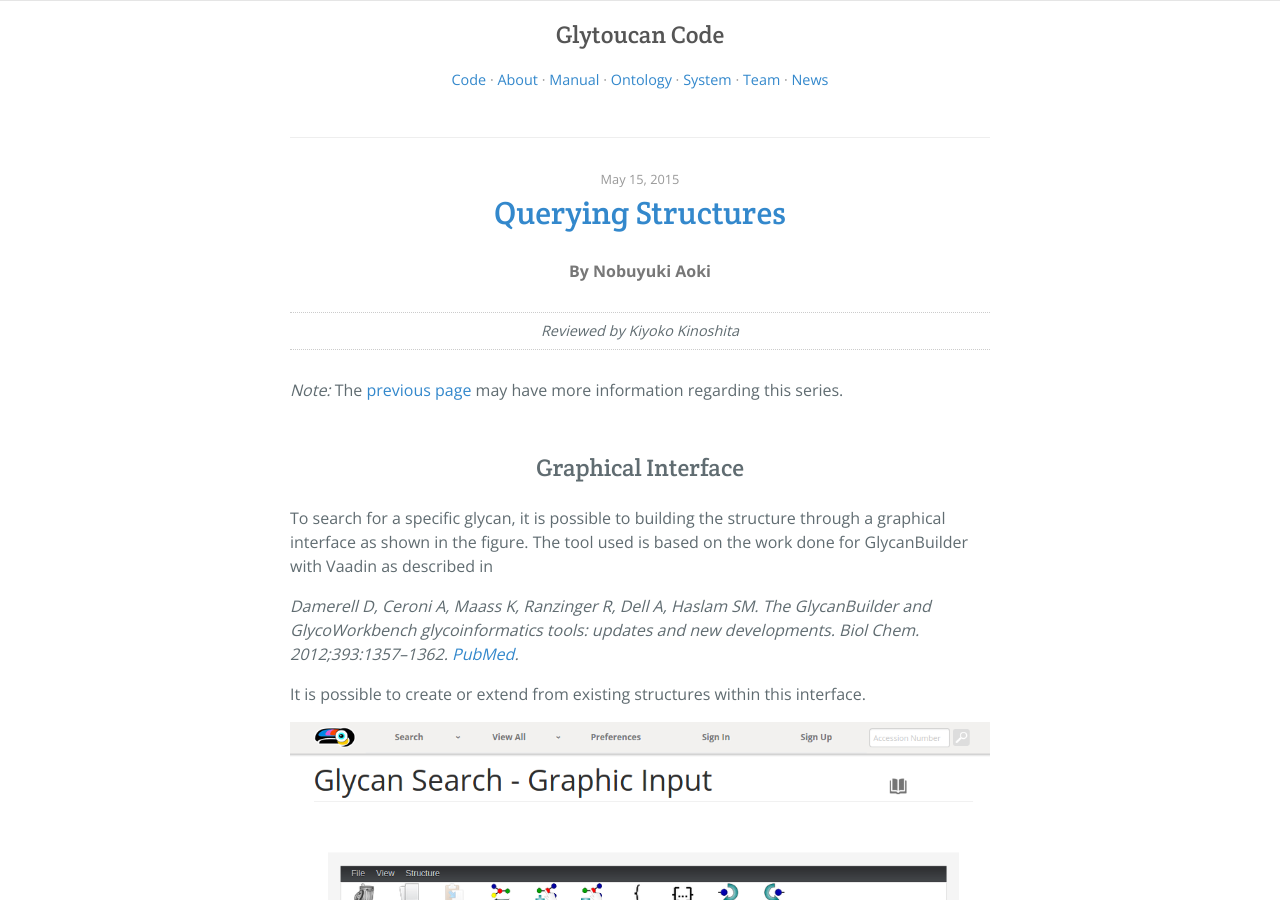
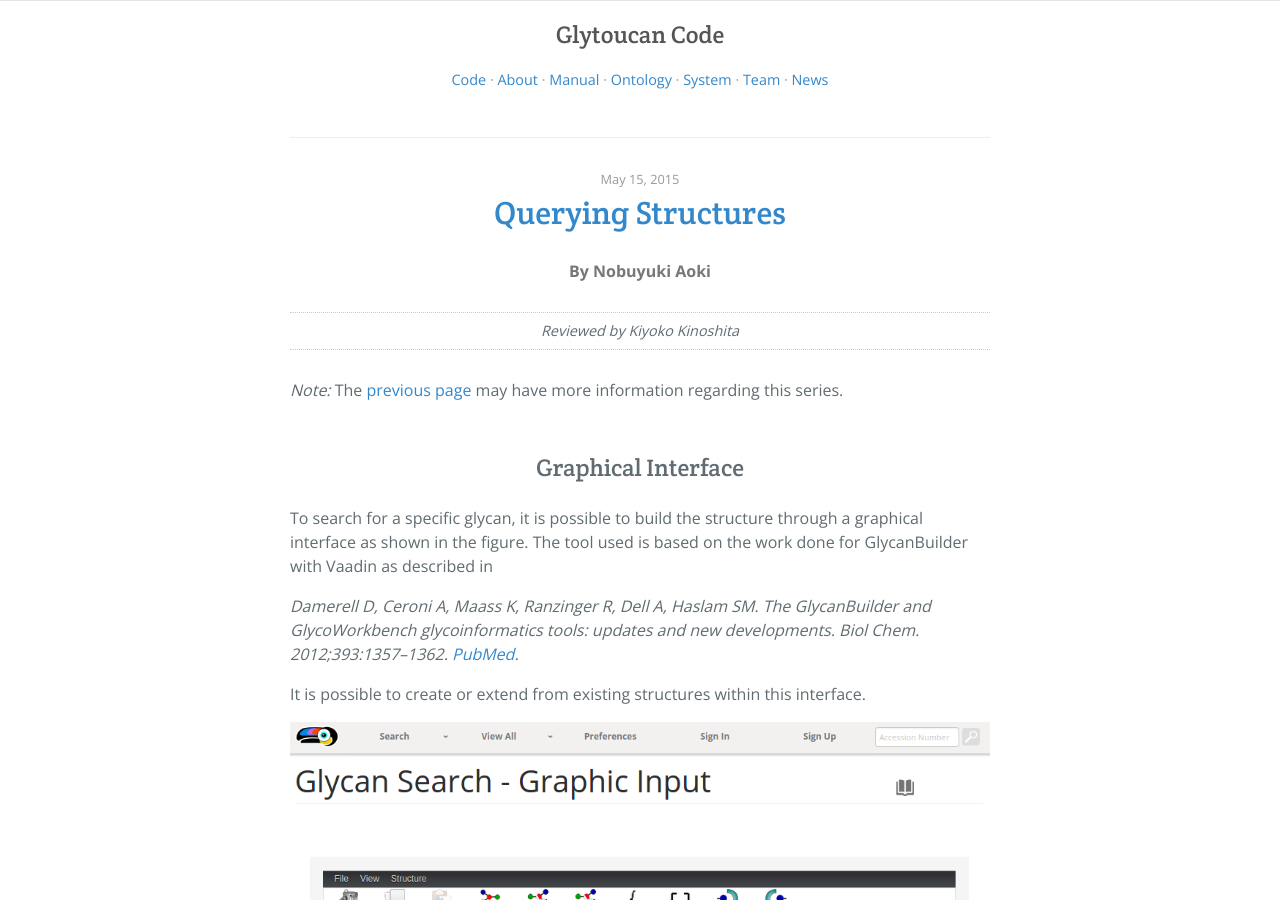
Before and after one commit to glytoucan/glytoucan, a Jekyll site: the page built from manual/search-graphical.md, in a window 1280 px wide and 900 px high. Built offline with Jekyll 4.4.1, drawn with Linux system fonts in a browser that asks for light colours; nearby versions of some CDN libraries; Markdown is read by kramdown in place of the engine named in the settings.

Commit message:
fix wording on graphical

```diff
--- a/manual/search-graphical.md
+++ b/manual/search-graphical.md
@@ -14,7 +14,7 @@
 Graphical Interface
 ------------
 
-To search for a specific glycan, it is possible to building the structure through a graphical interface as shown in the figure.  The tool used is based on the work done for GlycanBuilder with Vaadin as described in
+To search for a specific glycan, it is possible to build the structure through a graphical interface as shown in the figure.  The tool used is based on the work done for GlycanBuilder with Vaadin as described in
 
 <cite>
  Damerell D, Ceroni A, Maass K, Ranzinger R, Dell A, Haslam SM. The GlycanBuilder and GlycoWorkbench glycoinformatics tools: updates and new developments. Biol Chem. 2012;393:1357–1362. [PubMed](http://www.ncbi.nlm.nih.gov/pubmed/23109548).
```
Also changed, not shown: images/manual/search-graphical.png, images/manual/search-result.png, images/manual/search-text.png.
